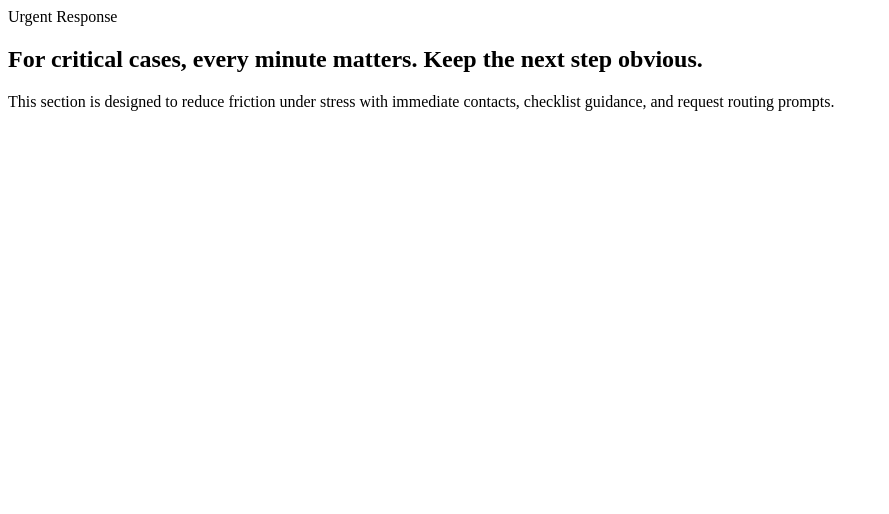
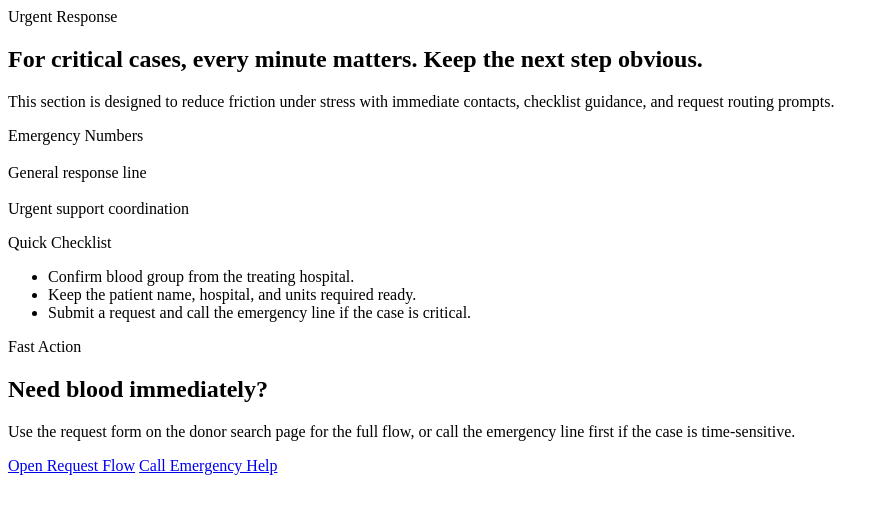
Before and after one commit to Abhimanyu8901/javascript, a PHP site: page /emergency-help.php in a window 1280 px wide. Shown: the top 514 px of the page, without its empty margins (0-889 px from the left). Run offline with PHP 8.4, Linux system fonts and the light colour scheme; data that the repository does not hold is empty.

Commit message:
adding emergency number, fast action

```diff
--- a/project/files/emergency-help.php
+++ b/project/files/emergency-help.php
@@ -6,3 +6,34 @@
     <p class="page-lead">This section is designed to reduce friction under stress with immediate contacts, checklist guidance, and request routing prompts.</p>
   </div>
 </section>
+
+<section class="section">
+  <div class="section-inner split-grid">
+    <div class="stack">
+      <article class="card">
+        <div class="kicker">Emergency Numbers</div>
+        <h3><?php echo htmlspecialchars($primaryPhone); ?></h3>
+        <p>General response line</p>
+        <h3><?php echo htmlspecialchars($emergencyPhone); ?></h3>
+        <p>Urgent support coordination</p>
+      </article>
+      <article class="card">
+        <div class="kicker">Quick Checklist</div>
+        <ul class="list-clean">
+          <li>Confirm blood group from the treating hospital.</li>
+          <li>Keep the patient name, hospital, and units required ready.</li>
+          <li>Submit a request and call the emergency line if the case is critical.</li>
+        </ul>
+      </article>
+    </div>
+    <div class="form-card">
+      <div class="kicker">Fast Action</div>
+      <h2 class="section-title">Need blood immediately?</h2>
+      <p class="body-copy">Use the request form on the donor search page for the full flow, or call the emergency line first if the case is time-sensitive.</p>
+      <div class="button-row">
+        <a class="button" href="find-donor.php">Open Request Flow</a>
+        <a class="button secondary" href="tel:<?php echo preg_replace('/[^0-9+]/', '', $emergencyPhone); ?>">Call Emergency Help</a>
+      </div>
+    </div>
+  </div>
+</section>
```
